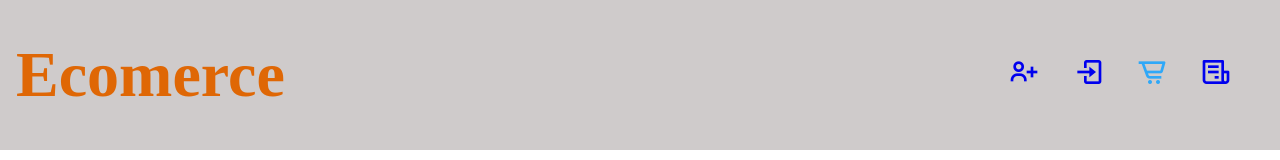
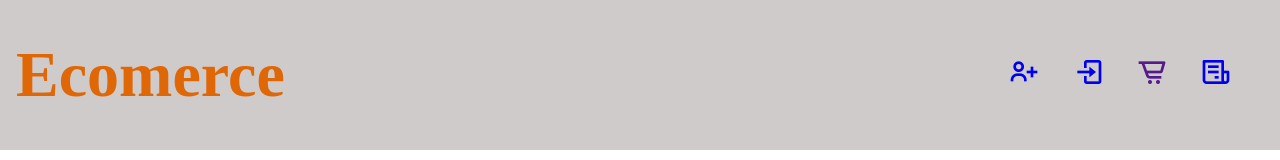
Before and after one commit to Luis-Sena-Av/react-ecomerce, a React (Vite) app: page /#/login in a window 1280 px wide. Shown: the top 160 px of the page. Built offline with nearby package versions, Linux system fonts and the light colour scheme.

Commit message:
funciones del carrito

```diff
--- a/src/styles/header_style.css
+++ b/src/styles/header_style.css
@@ -20,6 +20,7 @@ nav ul{
 
 nav ul li{
     text-align: center;
+    color: #551A8B;
 }
 
 .ecomer{
```
